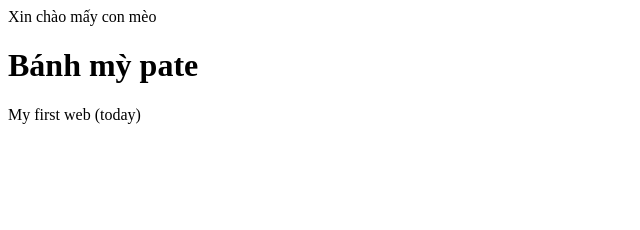
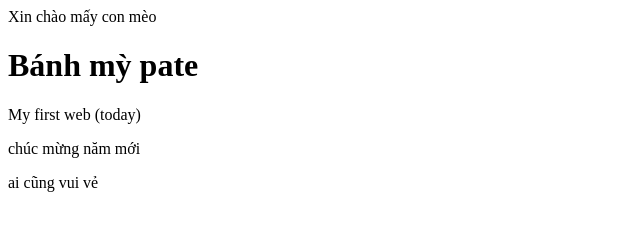
Before and after one commit to trungdamq/hotlaptrinhweb, a plain HTML site: page index.html in a window 1280 px wide. Shown: the whole page, without its empty margins (0-640 px from the left). Drawn offline with Linux system fonts and the light colour scheme.

Commit message:
Update index.html
Signed-off-by: Trung Dam Quang <trungdamquang.yes@gmail.com>

```diff
--- a/index.html
+++ b/index.html
@@ -9,6 +9,9 @@
 <body>
     <h1> Bánh mỳ pate</h1>
     <p> My first web (today) </p>
+    <p>chúc mừng năm mới </p>
+    <p>ai cũng vui vẻ </p>
+
 
 </body>
 </html>
```
